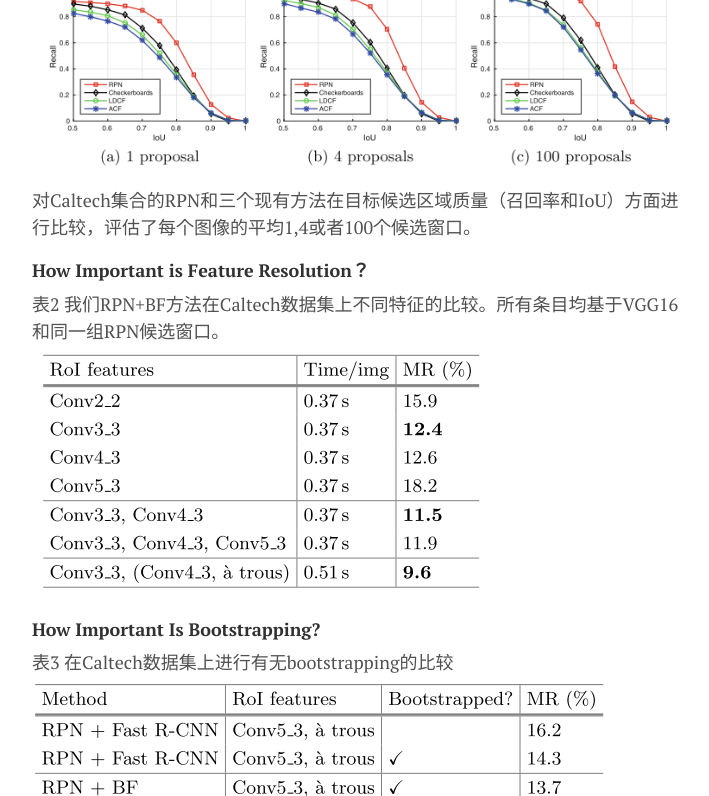
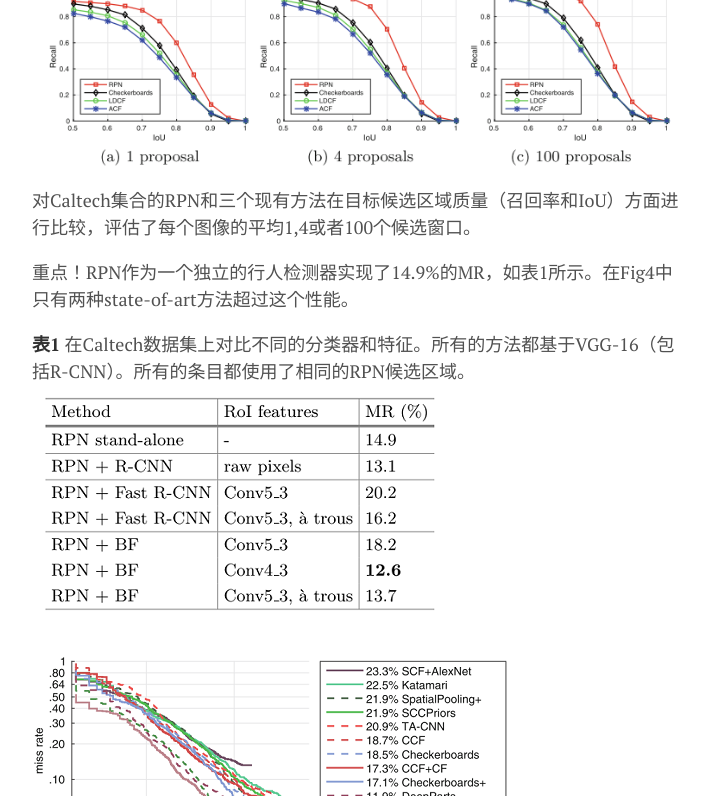
Before and after one commit to xingkongliang/blog, a Jekyll site: the page built from _posts/2017-05-29-[Paper]-Is Faster R-CNN Doing Well for Pedestrian Detection.markdown, in a window 1280 px wide and 1400 px high, scrolled down 3798 px, cut to the strip 0-796 px from the top of the window. Shown: the whole strip, without its empty margins (382-1091 px from the left). Built offline with Jekyll 4.4.1, drawn with Linux system fonts in a browser that asks for light colours; some web fonts are replaced; formulas are drawn with MathJax 3; comment, search, counter and statistics services are not loaded; some of the changed text lies outside the part shown.

Commit message:
add something to 2017-05-29 paper

```diff
--- a/_posts/2017-05-29-[Paper]-Is Faster R-CNN Doing Well for Pedestrian Detection.markdown
+++ b/_posts/2017-05-29-[Paper]-Is Faster R-CNN Doing Well for Pedestrian Detection.markdown
@@ -59,12 +59,25 @@ KITTI数据集由具有可用立体数据的图像组成。我们对左侧相机
 ![Figure 3](\blog\images\post-covers\2017-05-29-paper03.png)
 对Caltech集合的RPN和三个现有方法在目标候选区域质量（召回率和IoU）方面进行比较，评估了每个图像的平均1,4或者100个候选窗口。
 
+重点！RPN作为一个独立的行人检测器实现了14.9%的MR，如表1所示。在Fig4中只有两种state-of-art方法超过这个性能。
+
+**表1** 在Caltech数据集上对比不同的分类器和特征。所有的方法都基于VGG-16（包括R-CNN）。所有的条目都使用了相同的RPN候选区域。
+![Figure 6](\blog\images\post-covers\2017-05-29-paper06.png)
+
+![Figure 7](\blog\images\post-covers\2017-05-29-paper07.png)
+
 #### How Important is Feature Resolution？
-表2 我们RPN+BF方法在Caltech数据集上不同特征的比较。所有条目均基于VGG16和同一组RPN候选窗口。
+使用R-CNN（用VGG-16网络）方法实现了13.1的MR，略好于独立RPN检测器（14.9%的MR），它使用的窗口和上面提到的RPN是一样的。R-CNN从图像上剪切的目标候选区域，并且调整到224x224的尺度，因此它受小目标的影响比较小。这表明如果提取224x224精细的特征，下游的分类器可以提升精度。
+
+然而同样在RPN提取的候选窗口上训练一个Fast R-CNN分类器，性能掉到了20.2%。尽管R-CNN在这个任务上工作很好，但是Fast R-CNN却产生了更糟糕的结果。
+
+这个问题部分是因为低分辨率的特征。在Conv5上使用a trous trick，把stride从16减少到8个像素，这个问题得到了缓解，实现了16.2%的MR。这说明更高的分辨率是有帮助的。
+
+**表2** 我们RPN+BF方法在Caltech数据集上不同特征的比较。所有条目均基于VGG16和同一组RPN候选窗口。
 ![Figure 4](\blog\images\post-covers\2017-05-29-paper04.png)
 
 #### How Important Is Bootstrapping?
-表3 在Caltech数据集上进行有无bootstrapping的比较
+**表3** 在Caltech数据集上进行有无bootstrapping的比较
 ![Figure 5](\blog\images\post-covers\2017-05-29-paper05.png)
 
 # 参考文献
```
Also changed, not shown: other parts of _posts/2017-05-29-[Paper]-Is Faster R-CNN Doing Well for Pedestrian Detection.markdown (+1 -1 lines), images/post-covers/2017-05-29-paper06.png (added), images/post-covers/2017-05-29-paper07.png (added).
